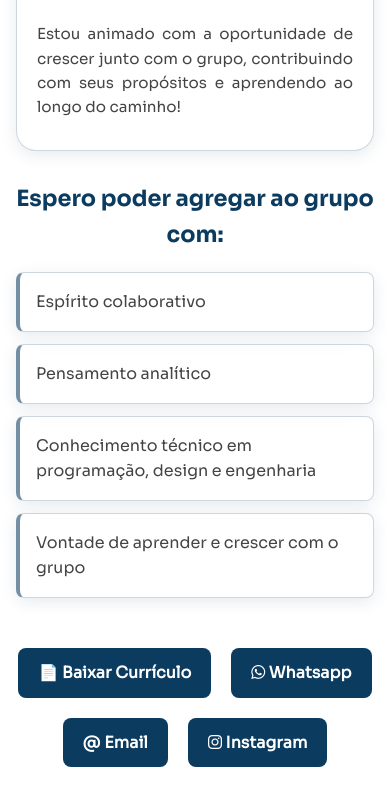
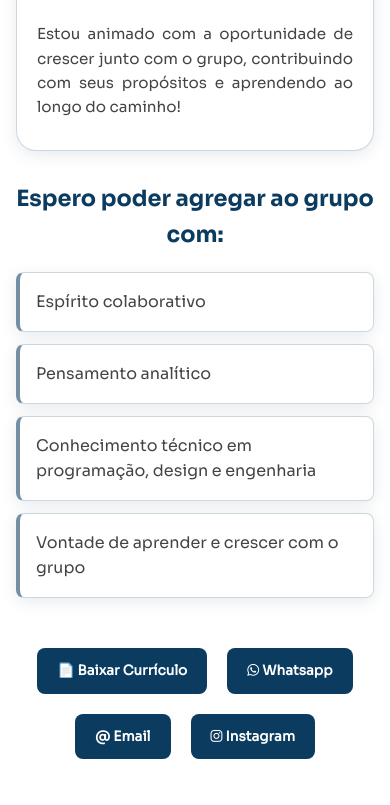
Before and after one commit to ricardojosef/presentationvideo, a plain HTML site: page index.html in a window 390 px wide. Shown: the part 1549-2354 px from the top of the page. Drawn offline with Linux system fonts and the light colour scheme; files whose address does not match are found by name; a web font is replaced by a local one.

Commit message:
botões resp

```diff
--- a/style.css
+++ b/style.css
@@ -216,6 +216,7 @@ h2 {
   .btn {
     width: 100%;
     max-width: 250px;
+    font-size: clamp(0.85rem,2vw,3rem);
   }
   #sec1 > #sec1inside > h2 {
     font-size: clamp(0.8rem,3vw,1.1rem);
```
